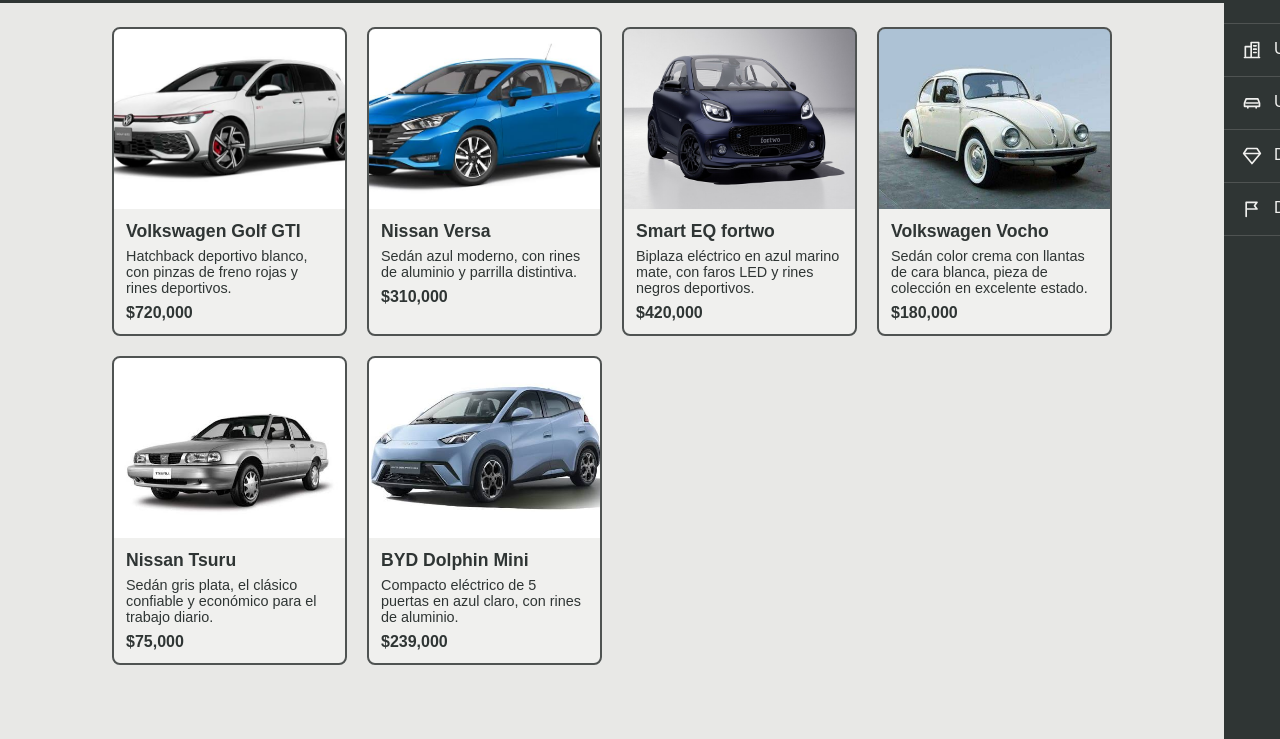
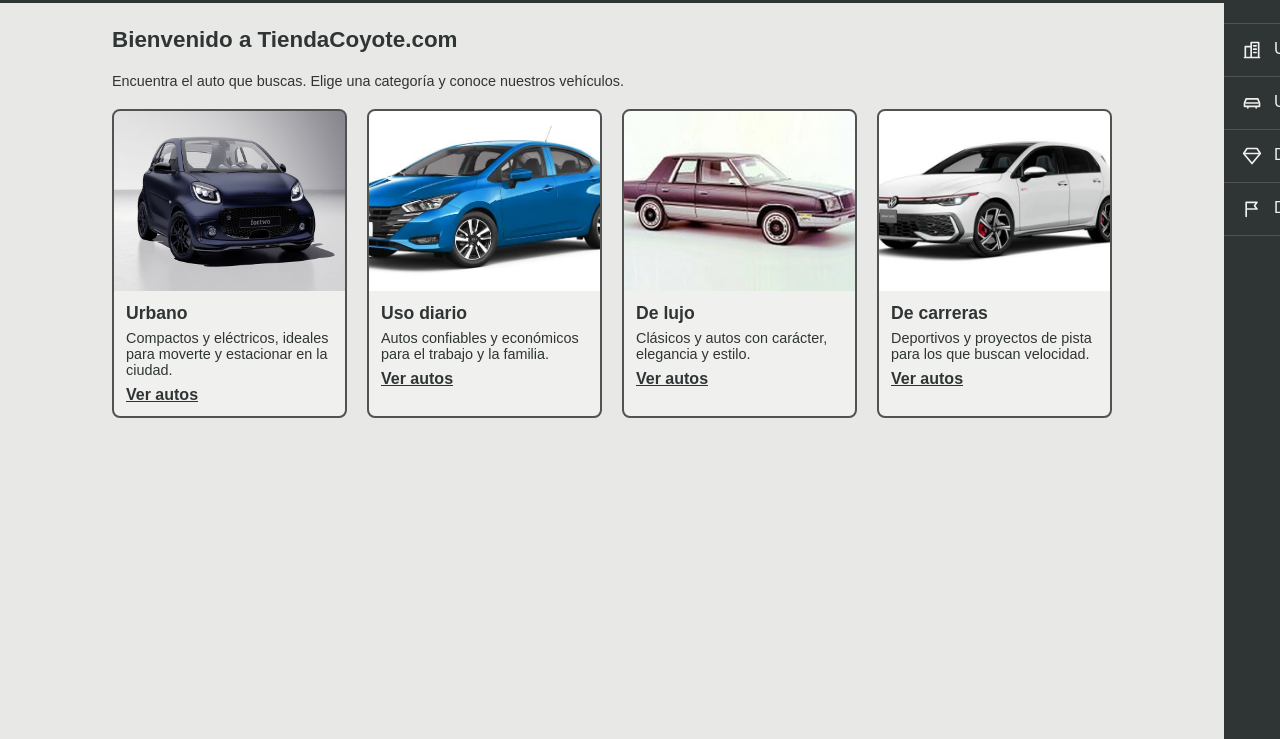
Before and after one commit to erickosk/tiendacoyote.github.io, a plain HTML site: page index.html in a window 1280 px wide. Shown: the part 61-800 px from the top of the page. Drawn offline with Linux system fonts and the light colour scheme.

Commit message:
Add files via upload

```diff
--- a/index.html
+++ b/index.html
@@ -5,6 +5,7 @@
 <meta name="viewport" content="width=device-width, initial-scale=1, viewport-fit=cover">
 <title>TiendaCoyote.com</title>
 <link rel="stylesheet" href="styles.css">
+<style>main>p{grid-column:1/-1;margin:0}article a{color:var(--oscuro);font-weight:bold}</style>
 </head>
 <body>
 <nav tabindex="0">
@@ -19,12 +20,12 @@
   <svg viewBox="0 0 24 24" aria-label="Carrito"><path d="M2 3h3l3 12h11l2-8H6"/><circle cx="9" cy="20" r="1.5"/><circle cx="18" cy="20" r="1.5"/></svg>
 </header>
 <main>
-  <article><img src="gti.jpg" alt="Volkswagen Golf GTI"><div><h2>Volkswagen Golf GTI</h2><p>Hatchback deportivo blanco, con pinzas de freno rojas y rines deportivos.</p><b>$720,000</b></div></article>
-  <article><img src="versa.jpg" alt="Nissan Versa"><div><h2>Nissan Versa</h2><p>Sedán azul moderno, con rines de aluminio y parrilla distintiva.</p><b>$310,000</b></div></article>
-  <article><img src="smart.jpg" alt="Smart EQ fortwo"><div><h2>Smart EQ fortwo</h2><p>Biplaza eléctrico en azul marino mate, con faros LED y rines negros deportivos.</p><b>$420,000</b></div></article>
-  <article><img src="bocho.jpg" alt="Volkswagen Vocho"><div><h2>Volkswagen Vocho</h2><p>Sedán color crema con llantas de cara blanca, pieza de colección en excelente estado.</p><b>$180,000</b></div></article>
-  <article><img src="tsuru.jpg" alt="Nissan Tsuru"><div><h2>Nissan Tsuru</h2><p>Sedán gris plata, el clásico confiable y económico para el trabajo diario.</p><b>$75,000</b></div></article>
-  <article><img src="byd.jpg" alt="BYD Dolphin Mini"><div><h2>BYD Dolphin Mini</h2><p>Compacto eléctrico de 5 puertas en azul claro, con rines de aluminio.</p><b>$239,000</b></div></article>
+  <h2>Bienvenido a TiendaCoyote.com</h2>
+  <p>Encuentra el auto que buscas. Elige una categoría y conoce nuestros vehículos.</p>
+  <article><img src="smart.jpg" alt="Urbano"><div><h2>Urbano</h2><p>Compactos y eléctricos, ideales para moverte y estacionar en la ciudad.</p><a href="urbano.html">Ver autos</a></div></article>
+  <article><img src="versa.jpg" alt="Uso diario"><div><h2>Uso diario</h2><p>Autos confiables y económicos para el trabajo y la familia.</p><a href="uso-diario.html">Ver autos</a></div></article>
+  <article><img src="crysler.jpg" alt="De lujo"><div><h2>De lujo</h2><p>Clásicos y autos con carácter, elegancia y estilo.</p><a href="de-lujo.html">Ver autos</a></div></article>
+  <article><img src="gti.jpg" alt="De carreras"><div><h2>De carreras</h2><p>Deportivos y proyectos de pista para los que buscan velocidad.</p><a href="de-carreras.html">Ver autos</a></div></article>
 </main>
 </body>
 </html>
```
